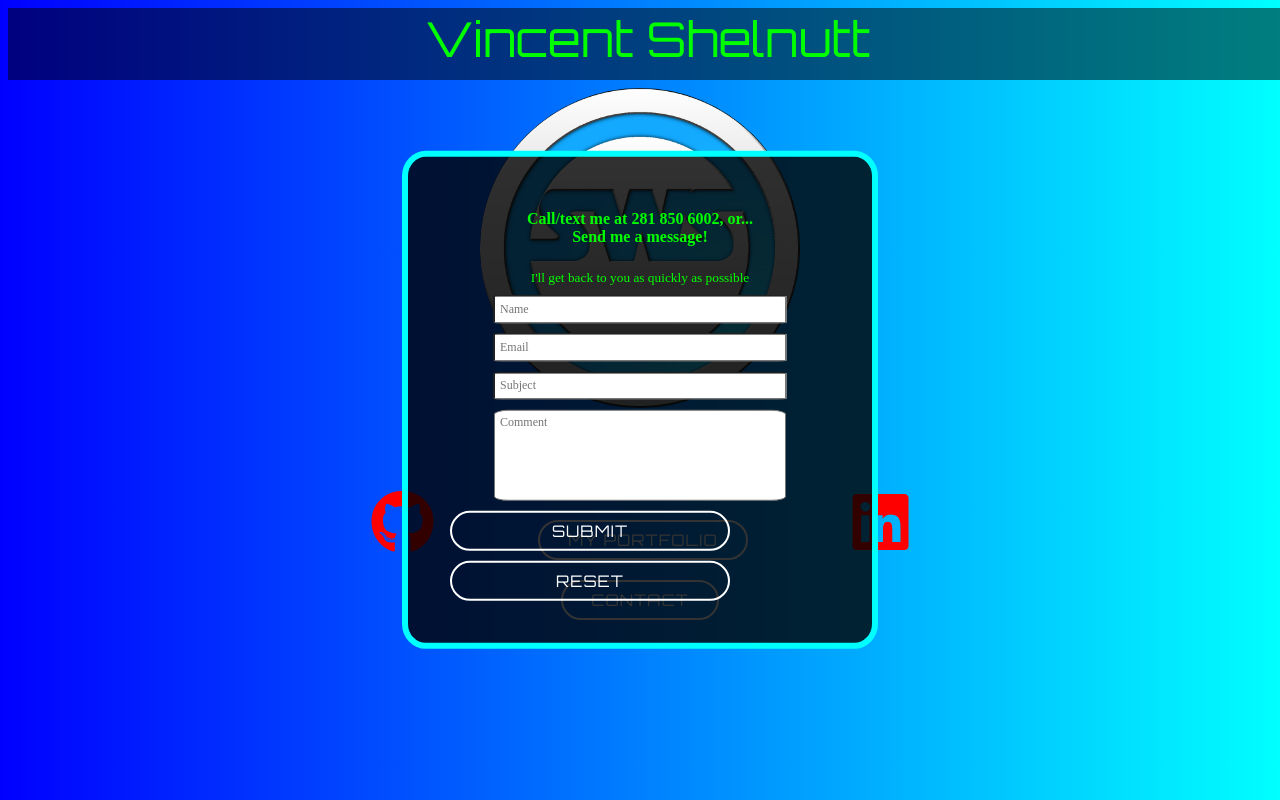
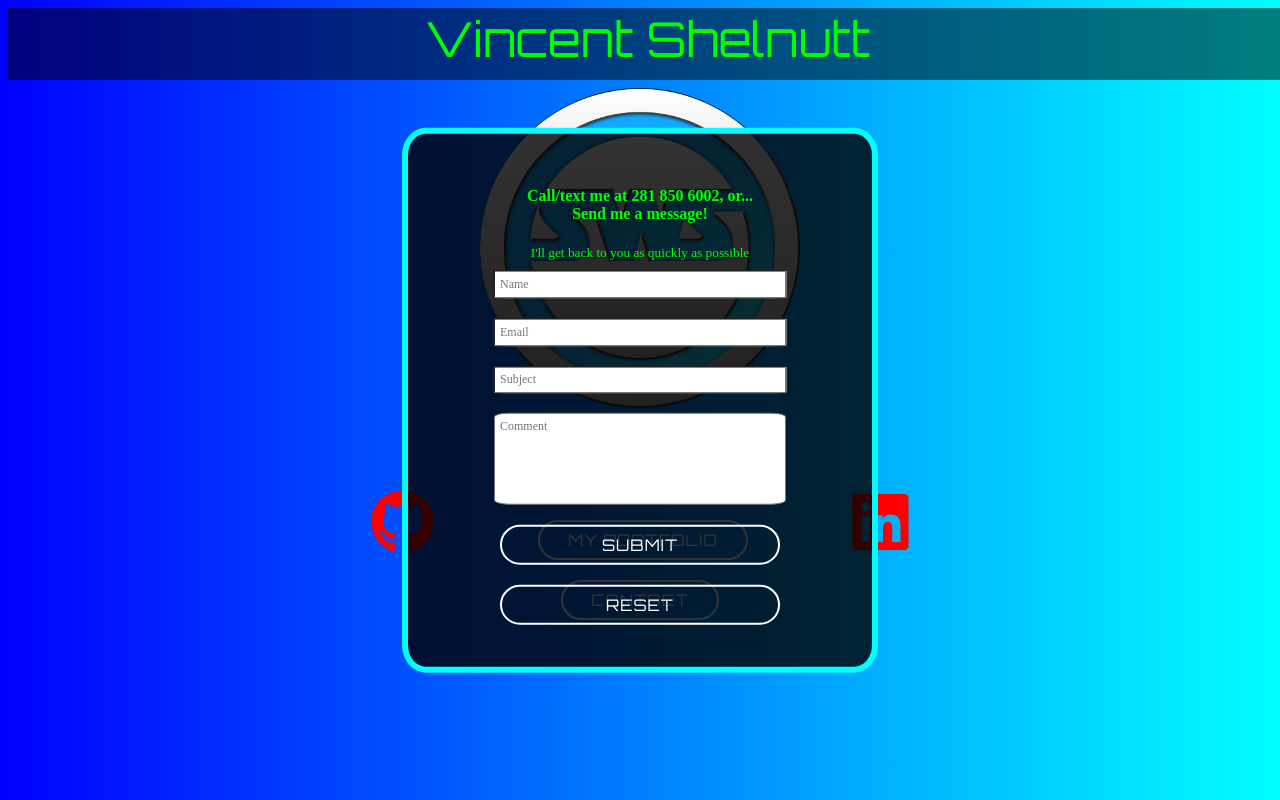
Before and after one commit to vshelnutt/portfolioReloaded, a plain HTML site: page index.html in a window 1280 px wide. Both pictures are taken after a click on the element "CONTACT". Shown: the top 800 px of the page. Drawn offline with nearby package versions, Linux system fonts and the light colour scheme.

Commit message:
added pop up contact form

```diff
--- a/contact.js
+++ b/contact.js
@@ -2,10 +2,10 @@ $(function() {
 
   // contact form animations
   $('#contact').click(function() {
-    $('#contactForm').fadeToggle();
+    $('#hiddenForm').fadeToggle();
   })
   $(document).mouseup(function (e) {
-    var container = $("#contactForm");
+    var container = $("#hiddenForm");
 
     if (!container.is(e.target) // if the target of the click isn't the container...
         && container.has(e.target).length === 0) // ... nor a descendant of the container
--- a/index.html
+++ b/index.html
@@ -26,6 +26,8 @@
   </div>
 <!-- CONTACT SECTION -->
         <div class="start" id="contact">Contact</div>
+
+<div id="hiddenForm">
   <div id="contactForm">
 
   <h4>Call/text me at 281 850 6002, or...<br>Send me a message!</h4>
@@ -37,6 +39,7 @@
     <textarea placeholder="Comment"></textarea>
     <input class="start" type="submit" />
     <input class="start" type="reset" />
+  </div>
   </form>
 </div>
 </div>
--- a/main.css
+++ b/main.css
@@ -186,14 +186,20 @@ transition: 2s;
   -ms-user-select: none; /* IE10+ */
 
   }
+
+#hiddenForm {
+  display: none;
+}
+
 #contactForm {
-  display: none;
+  /*display: none;*/
   border-radius: 5%;
   border: 6px solid cyan;
   padding: 2em;
   width: 400px;
-  /*display: flex;
-  justify-content: center;*/
+  display: flex;
+  flex-direction: column;
+  justify-content: center;
   text-align: center;
   background: rgba(0,0,0,0.8);
   position: fixed;
@@ -202,6 +208,12 @@ transition: 2s;
   left:50%;
   transform: translate(-50%,-50%);
   -webkit-transform: translate(-50%,-50%)
+}
+
+#contactForm form {
+  display: flex;
+  flex-direction: column;
+  align-items: center;
 }
 
 input, textarea {
```
